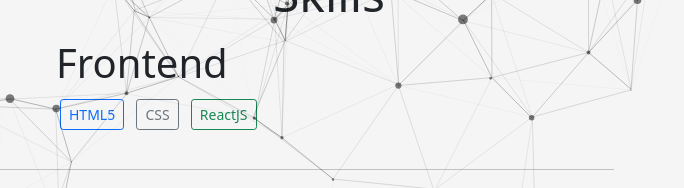
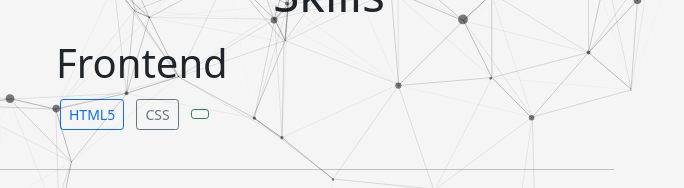
Before and after one commit to prajaktadharpure28/Personal-Portfolio, a plain HTML site: page index.html in a window 1280 px wide. Shown: the part 366-554 px from the top of the page, 596-1280 px from the left. Drawn offline with nearby package versions, Linux system fonts and the light colour scheme.

Commit message:
inital changes

```diff
--- a/index.html
+++ b/index.html
@@ -92,7 +92,7 @@
                     <div>
                       <button type="button" class="btn btn-outline-primary btn-sm m-1">HTML5</button>
                       <button type="button" class="btn btn-outline-secondary btn-sm m-1">CSS</button>
-                      <button type="button" class="btn btn-outline-success btn-sm m-1">ReactJS</button>
+                      <button type="button" class="btn btn-outline-success btn-sm m-1"></button>
                     </div>
                   </p>
                   <!-- <p>
```
